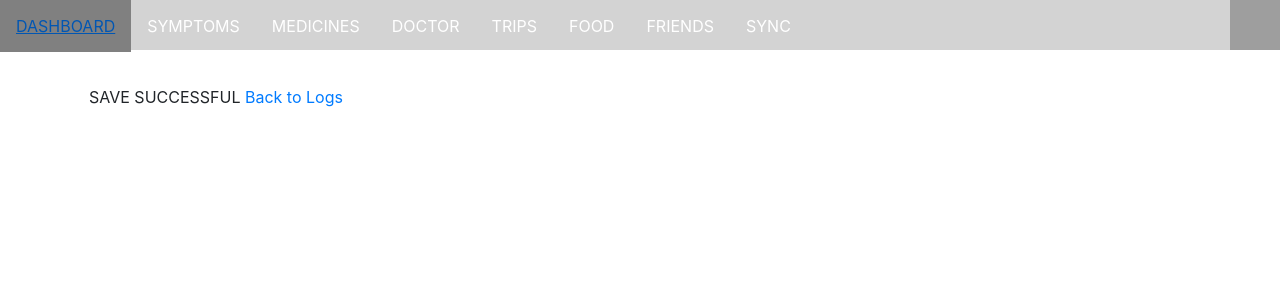
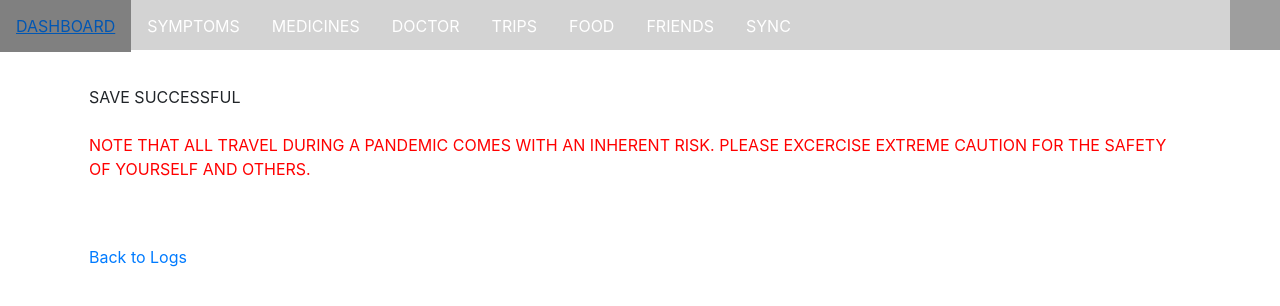
Before and after one commit to smithts/My-COVID-Dashboard, a Django app: page /dashboard/trip/success in a window 1280 px wide. Shown: the top 306 px of the page. Run offline with Django 3.2, Linux system fonts and the light colour scheme; grey boxes are pictures that could not be loaded.

Commit message:
Moved back to logs link to new line on success html pages. Added a general travel warning to Trip logging.

```diff
--- a/mysite/dashboard/templates/doctor/success.html
+++ b/mysite/dashboard/templates/doctor/success.html
@@ -2,5 +2,7 @@
 {% block title %}Doctor{% endblock %}
 {% block content %}
 SAVE SUCCESSFUL
+</br>
+</br>
 <a href="{% url 'dashboard:doctor_view' %}">Back to Logs</a>
 {% endblock %}
--- a/mysite/dashboard/templates/food/success.html
+++ b/mysite/dashboard/templates/food/success.html
@@ -2,5 +2,7 @@
 {% block title %}Food{% endblock %}
 {% block content %}
 SAVE SUCCESSFUL
+</br>
+</br>
 <a href="{% url 'dashboard:food_view' %}">Back to Logs</a>
 {% endblock %}
--- a/mysite/dashboard/templates/friend/success.html
+++ b/mysite/dashboard/templates/friend/success.html
@@ -2,5 +2,7 @@
 {% block title %}Friend{% endblock %}
 {% block content %}
 SAVE SUCCESSFUL
+</br>
+</br>
 <a href="{% url 'dashboard:friend_view' %}">Back to Logs</a>
 {% endblock %}
--- a/mysite/dashboard/templates/medicine/success.html
+++ b/mysite/dashboard/templates/medicine/success.html
@@ -2,5 +2,7 @@
 {% block title %}Medicine{% endblock %}
 {% block content %}
 SAVE SUCCESSFUL
+</br>
+</br>
 <a href="{% url 'dashboard:medicine_view' %}">Back to Logs</a>
 {% endblock %}
--- a/mysite/dashboard/templates/symptom/success.html
+++ b/mysite/dashboard/templates/symptom/success.html
@@ -2,5 +2,7 @@
 {% block title %}Symptom{% endblock %}
 {% block content %}
 SAVE SUCCESSFUL
+</br>
+</br>
 <a href="{% url 'dashboard:symptom_view' %}">Back to Logs</a>
 {% endblock %}
--- a/mysite/dashboard/templates/sync/device_already_synced.html
+++ b/mysite/dashboard/templates/sync/device_already_synced.html
@@ -2,5 +2,7 @@
 {% block title %}Sync{% endblock %}
 {% block content %}
 DEVICE HAS ALREADY BEEN SYNCED
+</br>
+</br>
 <a href="{% url 'dashboard:view_sync' %}">Back to Logs</a>
 {% endblock %}
--- a/mysite/dashboard/templates/sync/success.html
+++ b/mysite/dashboard/templates/sync/success.html
@@ -2,5 +2,7 @@
 {% block title %}Sync{% endblock %}
 {% block content %}
 SAVE SUCCESSFUL
+</br>
+</br>
 <a href="{% url 'dashboard:view_sync' %}">Back to Logs</a>
 {% endblock %}
--- a/mysite/dashboard/templates/trip/success.html
+++ b/mysite/dashboard/templates/trip/success.html
@@ -2,5 +2,11 @@
 {% block title %}Trip{% endblock %}
 {% block content %}
 SAVE SUCCESSFUL
+</br>
+</br>
+<p style="color:red">NOTE THAT ALL TRAVEL DURING A PANDEMIC COMES WITH AN INHERENT RISK.
+    PLEASE EXCERCISE EXTREME CAUTION FOR THE SAFETY OF YOURSELF AND OTHERS.</p>
+</br>
+</br>
 <a href="{% url 'dashboard:trip_view' %}">Back to Logs</a>
 {% endblock %}
```
